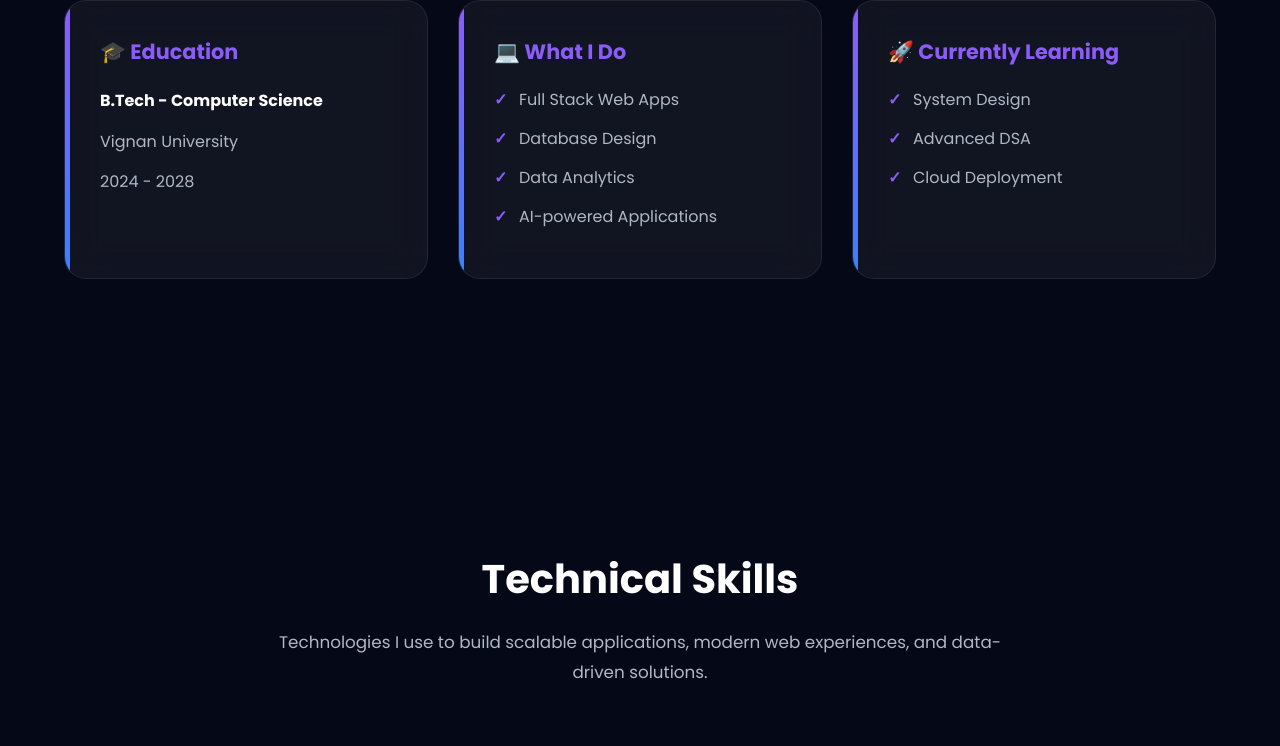
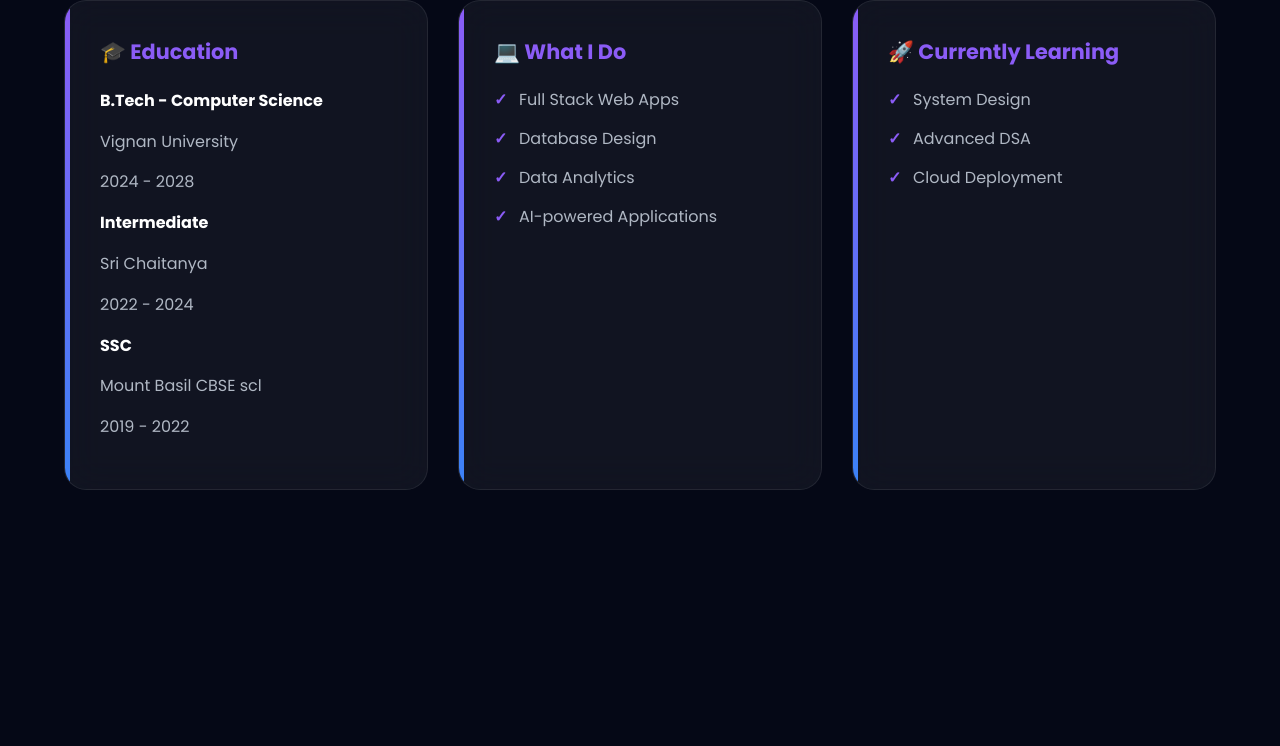
Before and after one commit to yagnesh471/myprofile, a React (Vite) app: page / in a window 1280 px wide. Shown: the part 1422-2168 px from the top of the page. Built offline with nearby package versions, Linux system fonts and the light colour scheme.

Commit message:
Add educational qualifications to App component

```diff
--- a/src/App.jsx
+++ b/src/App.jsx
@@ -478,6 +478,24 @@ export default function Portfolio() {
           <p>Vignan University</p>
 
           <p>2024 - 2028</p>
+
+          <p>
+            <strong>Intermediate</strong>
+          </p>
+
+          <p>Sri Chaitanya</p>
+
+          <p>2022 - 2024</p>
+
+          <p>
+            <strong>SSC</strong>
+          </p>
+
+          <p>Mount Basil CBSE scl</p>
+
+          <p>2019 - 2022</p>
+
+
 
         </motion.div>
 
```
